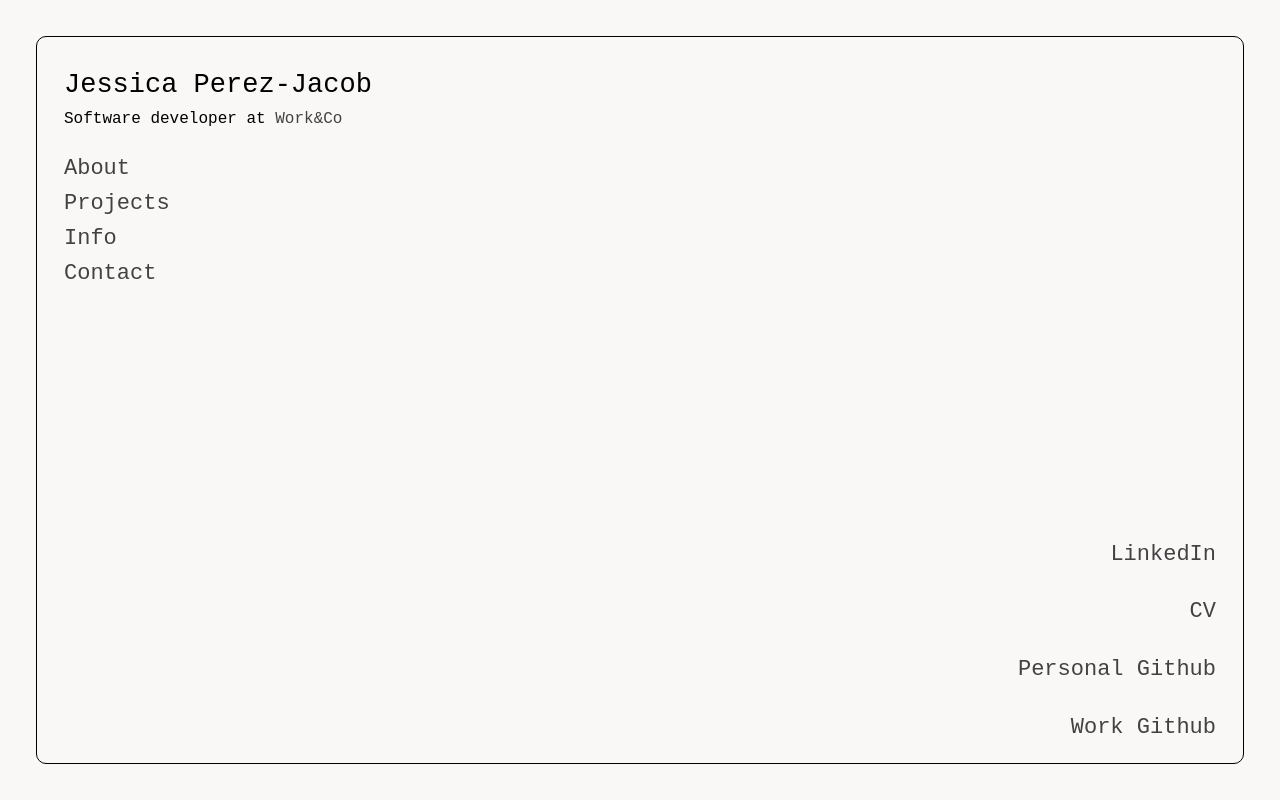
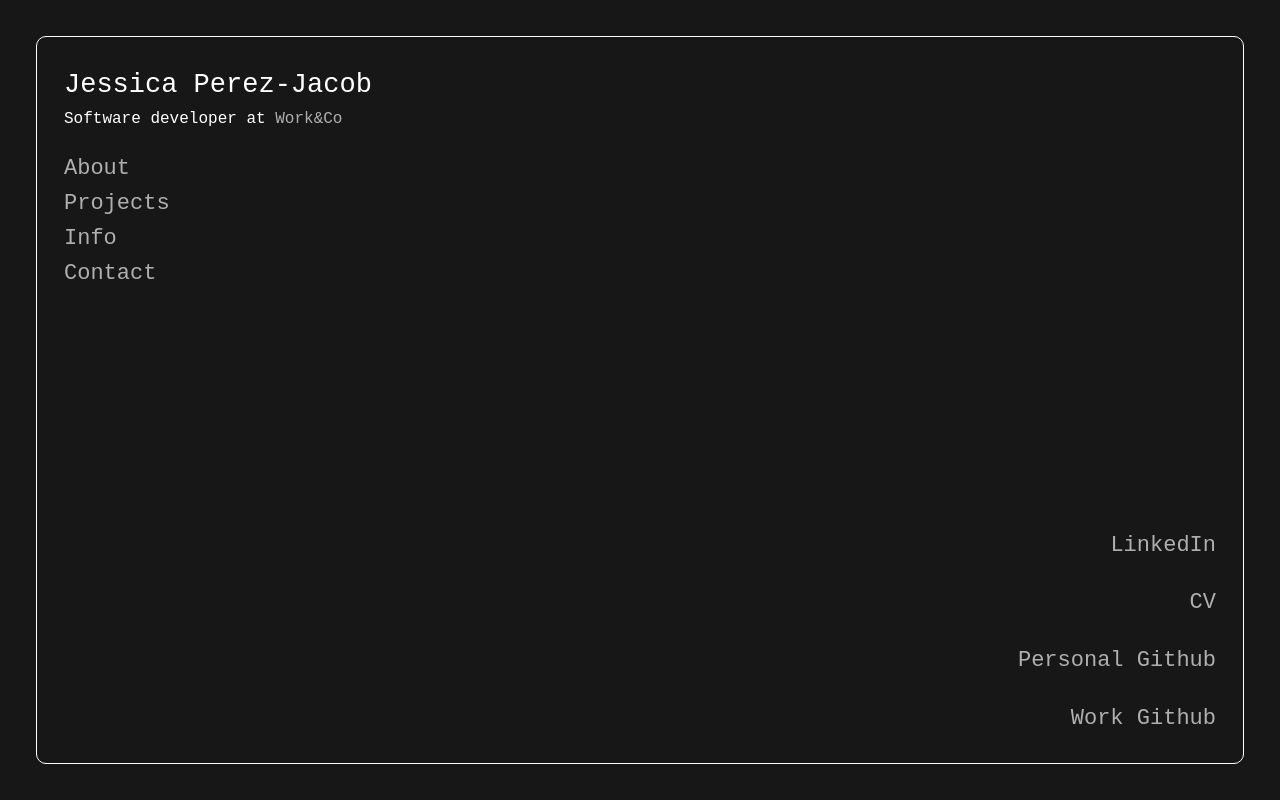
Before and after one commit to JessicaPerez1/jess-perez-website, a Next.js app: page /info in a window 1280 px wide. Built offline with nearby package versions, Linux system fonts and the light colour scheme.

Commit message:
update background and font color

```diff
--- a/components/Layout/index.js
+++ b/components/Layout/index.js
@@ -4,10 +4,12 @@ import React, { useState, useEffect } from 'react';
 import Head from "next/head";
 import styles from "./layout.module.css";
 import SplashScreen from "../SplashScreen";
+import Menu from "../Menu"
 
 export const siteTitle = "Jessica Perez Website";
 
 export default function Layout({ children }) {
+  // TODO: fix using pathname
   const isHome = '/';
   const [isLoading, setIsLoading] = useState(isHome);
 
@@ -16,7 +18,7 @@ export default function Layout({ children }) {
   }, [isLoading]);
 
   return (
-    isLoading && isHome ? (
+    isLoading ? (
       <SplashScreen finishLoading={()=> setIsLoading(false)}/>
      ):(
     <div className={styles.container}>
@@ -36,8 +38,9 @@ export default function Layout({ children }) {
       <header className={styles.header}>
         <h2 className={styles.name}>Jessica Perez-Jacob</h2>
         <p className={styles.title}>Software developer at <a href="https://work.co">Work&Co</a></p>
+        <Menu />
       </header>
-      <main className={styles.main}>{children}</main>
+      <main >{children}</main>
       </div>
     </div>
      )
--- a/components/Layout/layout.module.css
+++ b/components/Layout/layout.module.css
@@ -5,12 +5,13 @@
   right: 1rem;
   position: absolute;
   margin: 1rem;
-  border: 0.3px solid black;
+  border: 0.3px solid white;
   border-radius: 10px;
 }
 
 .innerContainer{
   padding: 0.5rem 1.5rem;
+  height: 100%;
 }
 
 .header {
--- a/components/SplashScreen/splashScreen.module.css
+++ b/components/SplashScreen/splashScreen.module.css
@@ -1,5 +1,5 @@
 .containerOuter {
-    background: black;
+    background: rgb(23, 23, 23);
     color: white;
     width: 100vw;
     height: 100vh;
--- a/pages/_app.js
+++ b/pages/_app.js
@@ -1,14 +1,10 @@
-import Menu from "../components/Menu"
 import Layout from "../components/Layout"
 import "../styles/global.css";
 
 export default function App({ Component, pageProps }) {
   return (
-    <>
       <Layout home >
-      <Menu />
       <Component {...pageProps} />
       </Layout>
-  </>
   )
 }
--- a/pages/projects.js
+++ b/pages/projects.js
@@ -18,7 +18,7 @@ export const getStaticProps = async () => {
 
 export default function Projects({projects}) {
   return (
-    <section className={`${utilStyles.padding1px} ${utilStyles.section}`}>
+    <section className={utilStyles.section}>
         <ul className={utilStyles.list}>
           {projects.map(({ date, title, href }) => (
             <li className={utilStyles.listItem} key={title}>
--- a/styles/global.css
+++ b/styles/global.css
@@ -1,6 +1,7 @@
 html{
   overflow: hidden;
-  background: rgb(250, 247, 247)
+  background: rgb(23, 23, 23);
+  color: white;
 }
 
 html,
@@ -12,13 +13,12 @@ body {
   font-style: normal;
   line-height: 1.6;
   font-size: 18px;
-  height: 100%;
 }
 
 a {
   font-weight: 100;
   font-size: 16px;
-  color: rgb(67, 66, 66);
+  color: rgb(176, 175, 175);
   text-decoration: none;
   transition: font-size 0.3s ease;
 }
@@ -36,11 +36,11 @@ a {
 }
 
 a:hover {
-  color: rgb(136, 135, 135);
+  color: rgb(94, 92, 92);
 }
 
 a:focus{
-text-decoration: line-through;
+  text-decoration: line-through;
 }
 
 * {
--- a/styles/utils.module.css
+++ b/styles/utils.module.css
@@ -53,7 +53,8 @@
 .section {
   position: absolute;
   right: 0.5rem;
-  bottom: 0rem;
+  bottom: 0.5rem;
+  margin-left: 0.5rem;
   max-height: 400px;
   overflow-y: auto;
   text-align: right;
@@ -63,7 +64,6 @@
 
 @media (width >= 480px) {
   .section {
-  /* width: 59%; */
     height: fit-content;
     max-height: 470px;
   }
```
Also changed, not shown: components/Menu/index.js (+5 -2 lines). Lines whose indentation alone changed are shown as unchanged.
